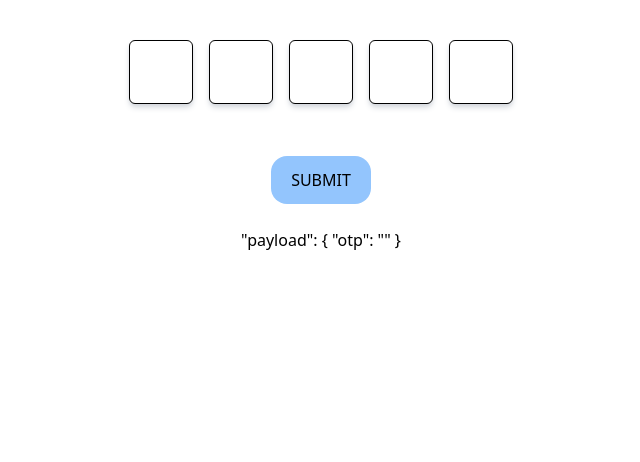
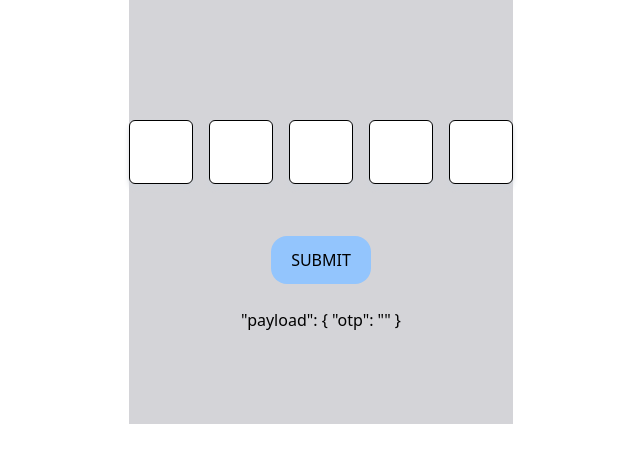
Before and after one commit to abdurrahmanu/otp-vue, a Vue app: page / in a window 1280 px wide. Shown: the top 462 px of the page, without its empty margins (319-959 px from the left). Built offline with nearby package versions, Linux system fonts and the light colour scheme.

Commit message:
Update App.vue

```diff
--- a/src/App.vue
+++ b/src/App.vue
@@ -1,5 +1,5 @@
 <template>
-  <main class="h-screen">
+  <main class="py-20 bg-zinc-300">
     <div class="flex gap-4 py-10">
       <input
       v-for="i in length_of_otp"
```
